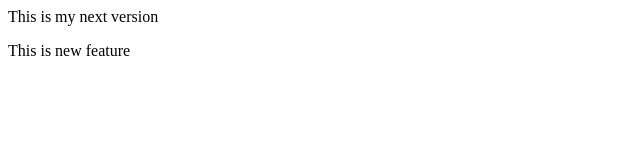
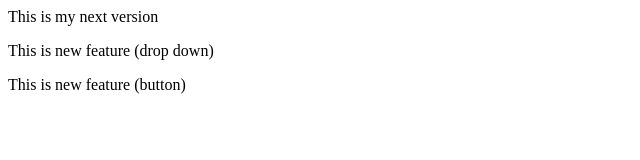
Before and after one commit to Codewithrakesh-devops/Local-repo1, a plain HTML site: page localrepo1/Index.html in a window 1280 px wide. Shown: the whole page, without its empty margins (0-640 px from the left). Drawn offline with Linux system fonts and the light colour scheme.

```diff
--- a/localrepo1/Index.html
+++ b/localrepo1/Index.html
@@ -1,2 +1,3 @@
 <p>This is my next version</p>
-<p> This is new feature <drop down></p>
+<p> This is new feature (drop down)</p>
+<p> This is new feature (button)</p>
```
